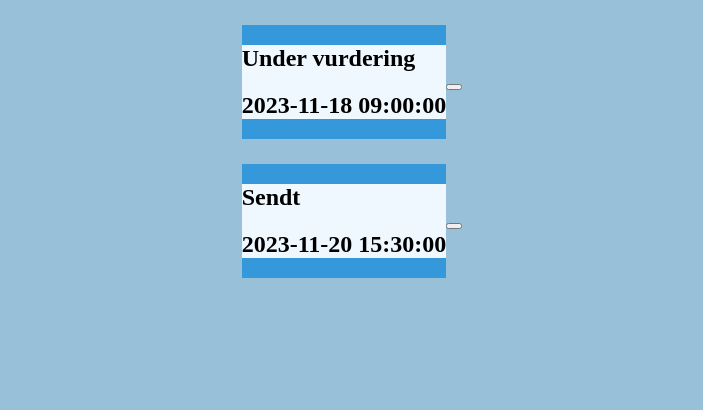
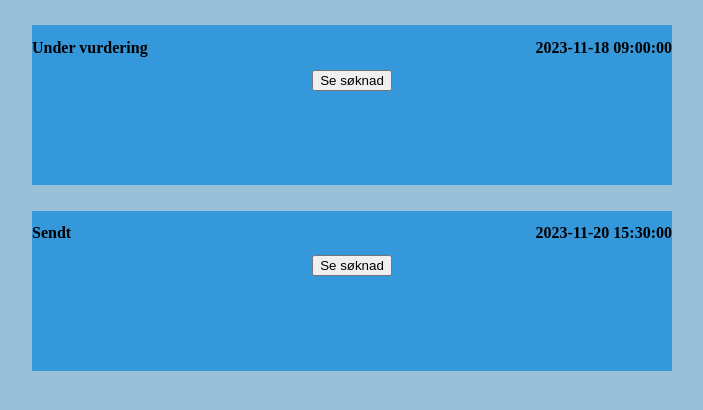
Before and after one commit to Raxxoht/Jobbsystem, a PHP site: page /Jobbsystem/Pages/Soknadside/Soknad.php in a window 1280 px wide. Shown: the top 410 px of the page, without its empty margins (288-991 px from the left). Run offline with PHP 8.4, Linux system fonts and the light colour scheme; data comes from the database, SQL or seed files in the repository; data that the repository does not hold is empty.

Commit message:
Landet litt på et design

```diff
--- a/www/Assets/Css/style.css
+++ b/www/Assets/Css/style.css
@@ -241,8 +241,19 @@
 
 .sokBoks {
     background-color: #3498db;
+    min-width: 50vw;
+    min-height: 20vh;
 }
 
 .sokHeader{
-    background-color: aliceblue;
+    display: flex;
+    justify-content: space-between;
 }
+
+.sokHeader>h2{
+    font-size: 1em;
+}
+.sokFooter{
+    display: flex;
+    justify-content: center;
+}
--- a/www/Pages/Soknadside/Soknad.php
+++ b/www/Pages/Soknadside/Soknad.php
@@ -39,9 +39,9 @@ CloseDBConnection($conn); //Easter Egg
                 <h2><?= $Soknad["Tittel"] ?></h2>
                 <h2><?= $Soknad["Dato"] ?></h2>
             </div>
+            <div class="sokFooter">
+            <a href="Pages/Soknadside/SpesifikkSoknad.php?SoknadID=<?= $Soknad['SoknadID'] ?>"><button>Se søknad</button></a>
         </div>
-        <div class="sokFooter">
-            <a href=""><button></button></a>
         </div>
     </div>
 <?php endforeach; ?>
```
